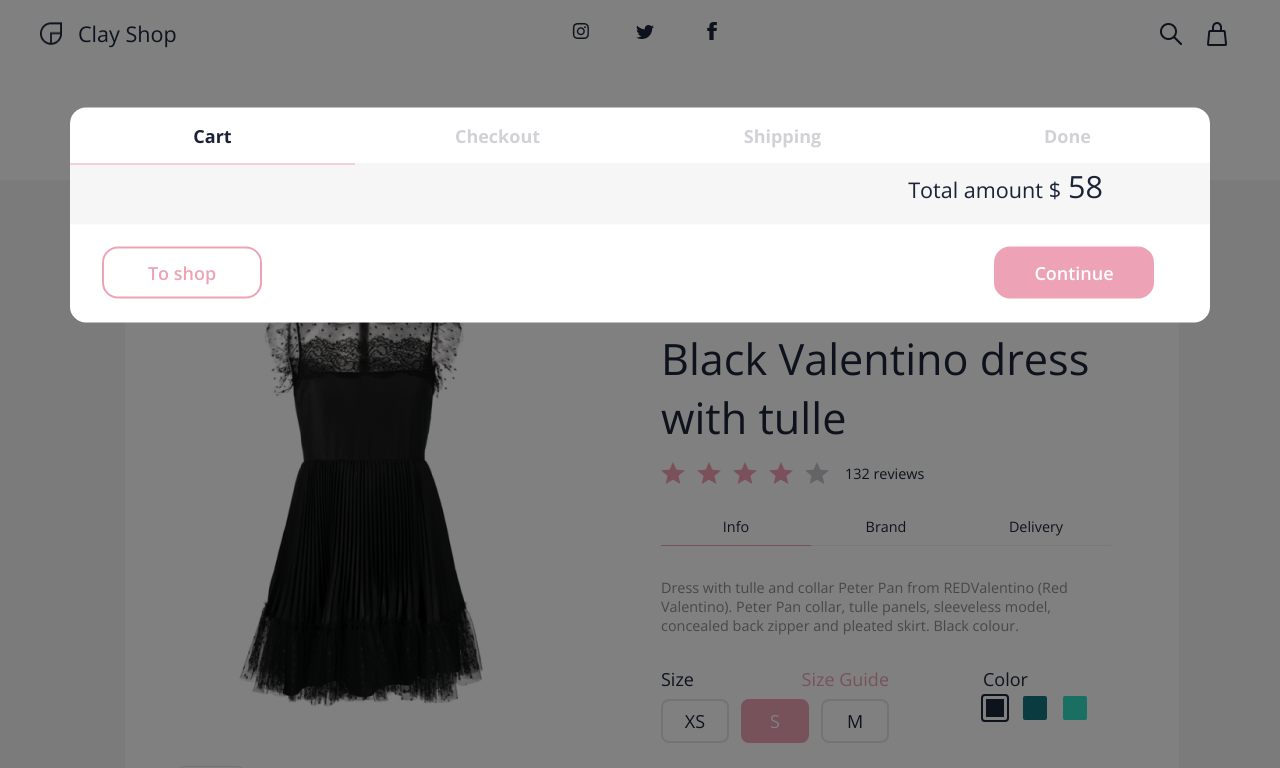
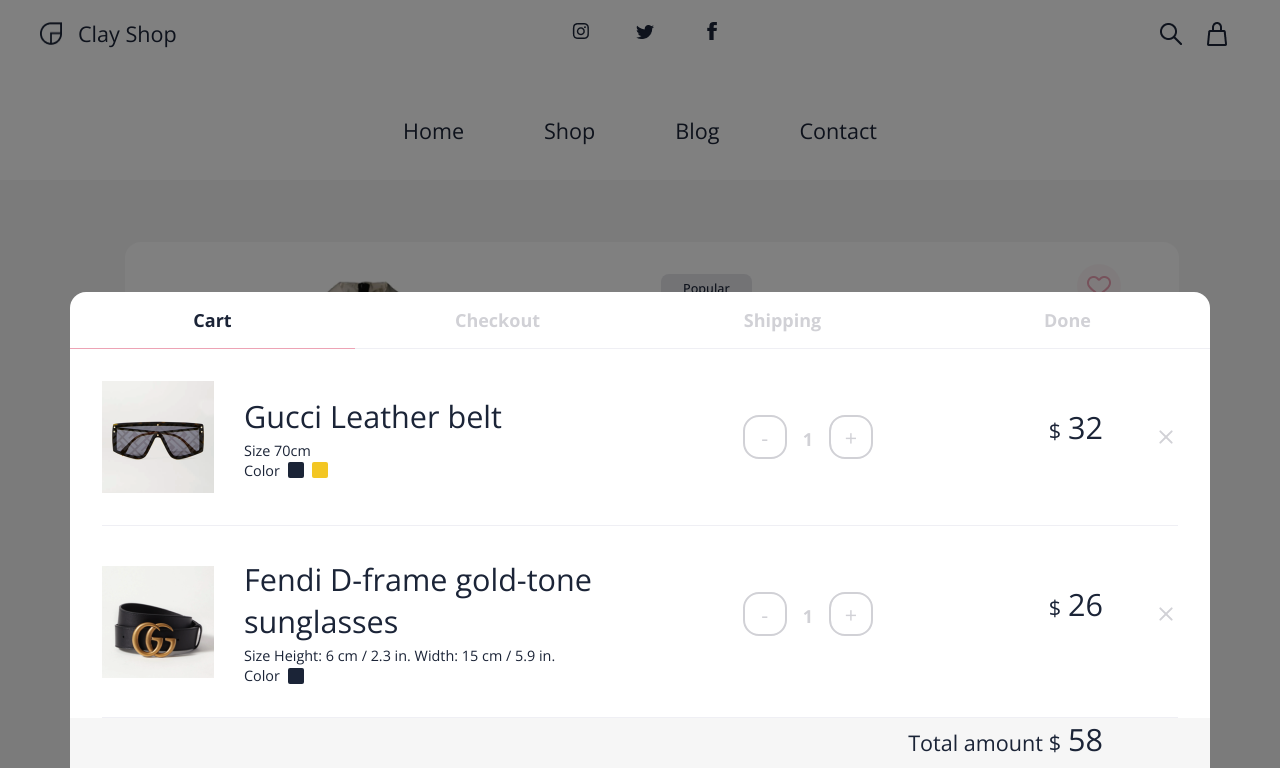
Before and after one commit to asdwastaken/Another-Redux-Cart-Project, a React (Create React App) app in the folder app/: page /cart in a window 1280 px wide. Shown: the top 768 px of the page. Built offline with nearby package versions, Linux system fonts and the light colour scheme.

Commit message:
added getCartProducts function to load products based on localStorage

```diff
--- a/app/src/components/CartPopUp/CartPopUp.js
+++ b/app/src/components/CartPopUp/CartPopUp.js
@@ -1,15 +1,14 @@
 import './cartPopUp.css';
 import { Link, NavLink } from 'react-router-dom';
 import { useDispatch, useSelector } from 'react-redux';
-import { calculateTotal, closeCart, increaseAmount, decreaseAmount, removeItem } from "../../features/cartSlice";
+import { calculateTotal, closeCart, increaseAmount, decreaseAmount, removeItem, getCartProducts } from "../../features/cartSlice";
 
-import { useEffect, useState } from 'react';
+import { useEffect } from 'react';
 
 
 export default function CartPopUp() {
 
     const { products, total, amount } = useSelector(state => state.cart);
-    const [cartProducts, setCartProducts] = useState([]);
 
     const dispatch = useDispatch();
 
@@ -19,11 +18,8 @@
     }, [total, amount])
 
     useEffect(() => {
-        const serializedProducts = localStorage.getItem('cartProducts');
-        if (serializedProducts) {
-            setCartProducts(JSON.parse(serializedProducts));
-        }
-    }, [products])
+        dispatch(getCartProducts());
+    }, [])
 
     return (
         <div className="cart">
@@ -36,7 +32,7 @@
 
             <div className="cart-products-container">
 
-                {cartProducts.map((x, index) => {
+                {products.map((x, index) => {
                     return (
                         <div className="cart-product-container" key={index}>
                             <img src={x.images[0]} />
--- a/app/src/features/cartSlice.js
+++ b/app/src/features/cartSlice.js
@@ -47,7 +47,13 @@
                 state.products.push(action.payload);
             }
             localStorage.setItem('cartProducts', JSON.stringify(state.products));
-
+        },
+        getCartProducts: (state) => {
+            const persistedStateSerialized = localStorage.getItem('cartProducts');
+            if (persistedStateSerialized) {
+                const persistedState = JSON.parse(persistedStateSerialized);
+                state.products = persistedState;
+            }
         },
         closeCart: (state) => {
             state.cartIsOpen = false;
@@ -96,6 +102,6 @@
 
 
 
-export const { addToCart, closeCart, calculateTotal, increaseAmount, decreaseAmount, removeItem } = cartSlice.actions;
+export const { addToCart, closeCart, calculateTotal, increaseAmount, decreaseAmount, removeItem, getCartProducts } = cartSlice.actions;
 
 export default cartSlice.reducer;
```
